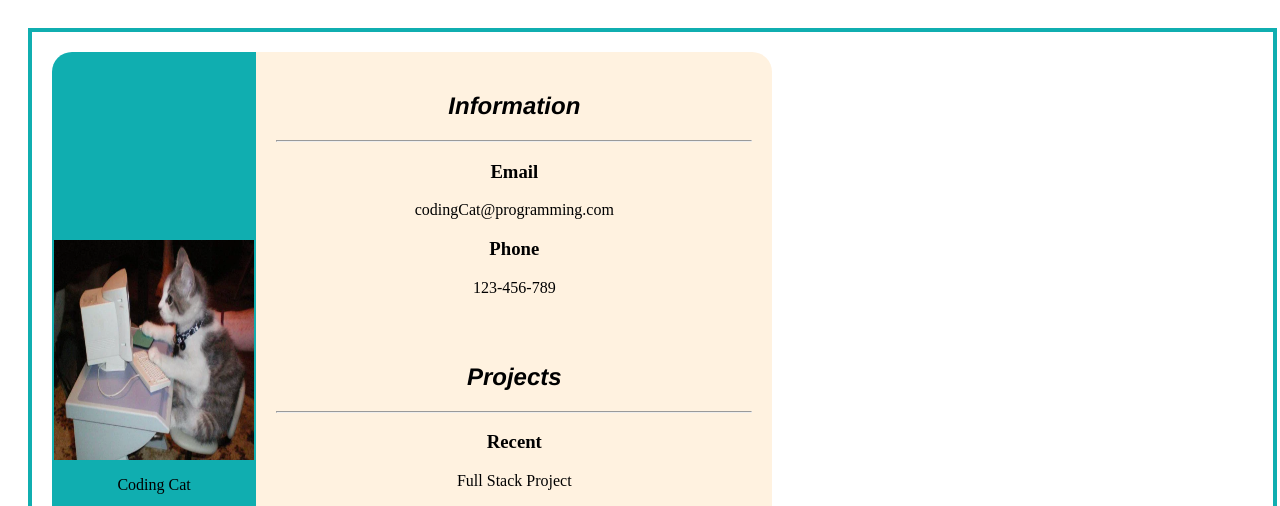
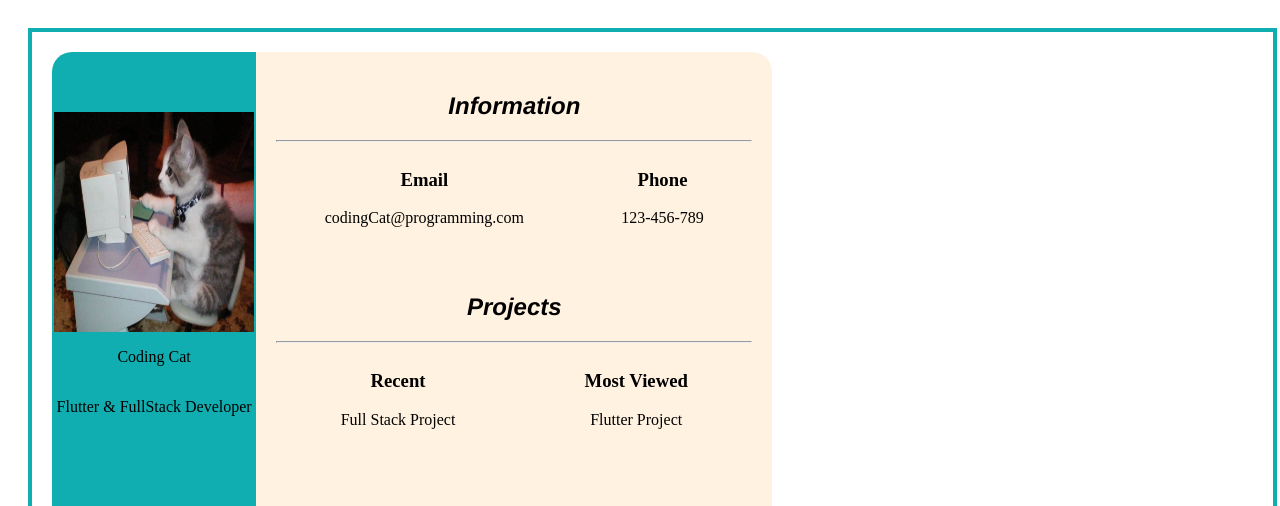
Before and after one commit to ShameenShetty/user_profile_card, a plain HTML site: page index.html in a window 1280 px wide. Shown: the top 506 px of the page. Drawn offline with Linux system fonts and the light colour scheme.

Commit message:
Updated the rows below Information section, i.e the 2 main parts (Information and Projects) by setting justify-content: space-around

```diff
--- a/index.html
+++ b/index.html
@@ -38,11 +38,17 @@
                     <h2 style="font-family: Helvetica, sans-serif; font-style: italic;">Information</h2>
                     <hr>
 
+                    <div style="display: flex; justify-content: space-around;">
+                        <div>
                             <h3>Email</h3>
                             <p>codingCat@programming.com</p>
+                        </div>
 
+                        <div>
                             <h3>Phone</h3>
                             <p>123-456-789</p>
+                        </div>
+                    </div>
 
 
                     <!-- Empty div for padding -->
@@ -53,14 +59,20 @@
                     <h2 style="font-family: Helvetica, sans-serif; font-style: italic;">Projects</h2>
                     <hr>
 
+                    <div style="display: flex; justify-content: space-around;">
+                        <div>
                             <h3>Recent</h3>
                             <p>Full Stack Project</p>
+                        </div>
 
+                        <div>
                             <h3>Most Viewed</h3>
                             <p>Flutter Project</p>
+                        </div>
+                    </div>
 
                     <!-- Empty div for padding -->
-                    <div style="height: 30px;"></div>
+                    <div style="height: 70px;"></div>
 
                     <!-- Social Media Links -->
                     <div class="social-media-links">
--- a/styles.css
+++ b/styles.css
@@ -25,7 +25,7 @@
     display: flex;
     flex-direction: column;
     align-items: center;
-    justify-content: center;
+    padding-top: 60px;
     border-top-left-radius: 20px;
     border-bottom-left-radius: 20px;
 }
@@ -43,6 +43,7 @@
 .social-media-links {
     display: flex;
     justify-content: space-around;
+
 }
 
 .logo {
```
Lines whose indentation alone changed are shown as unchanged.
